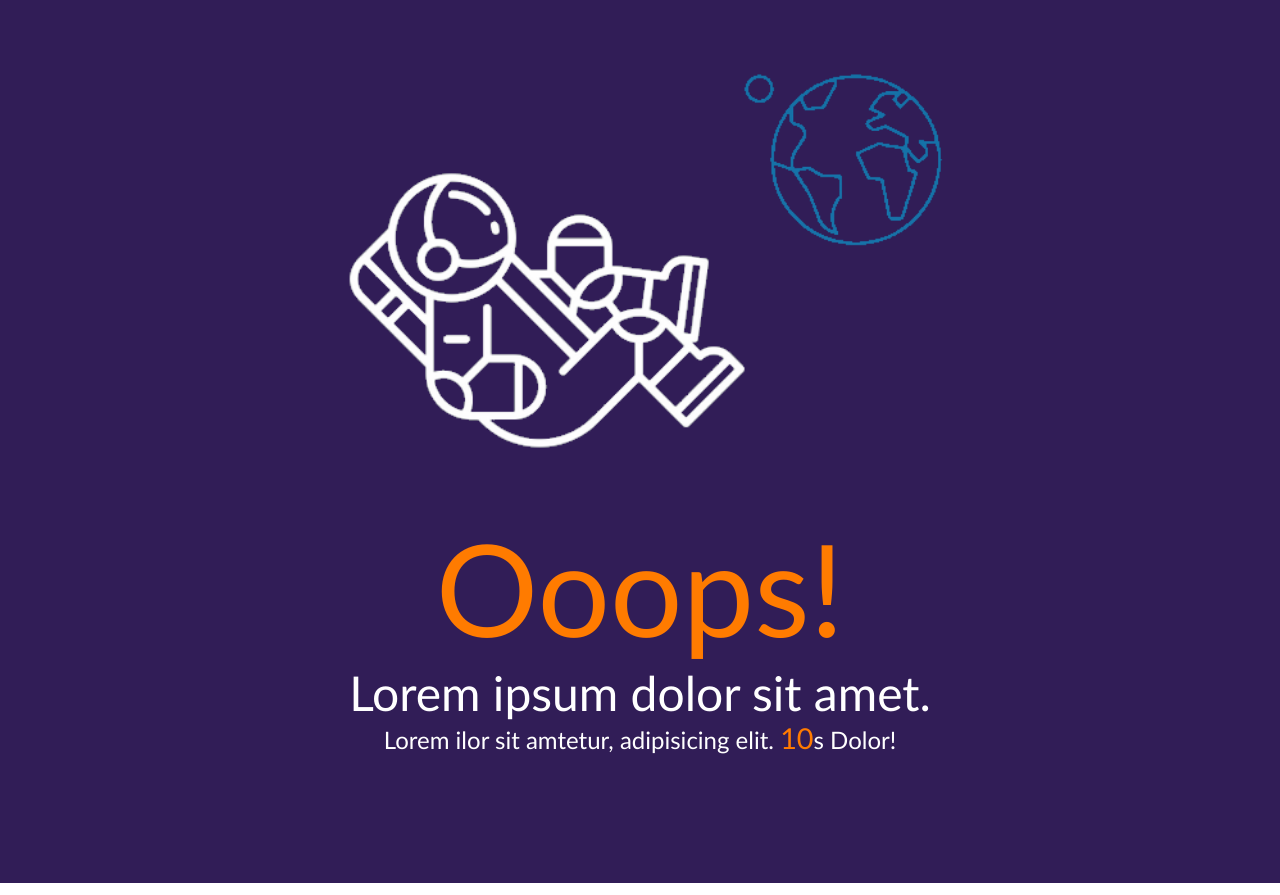
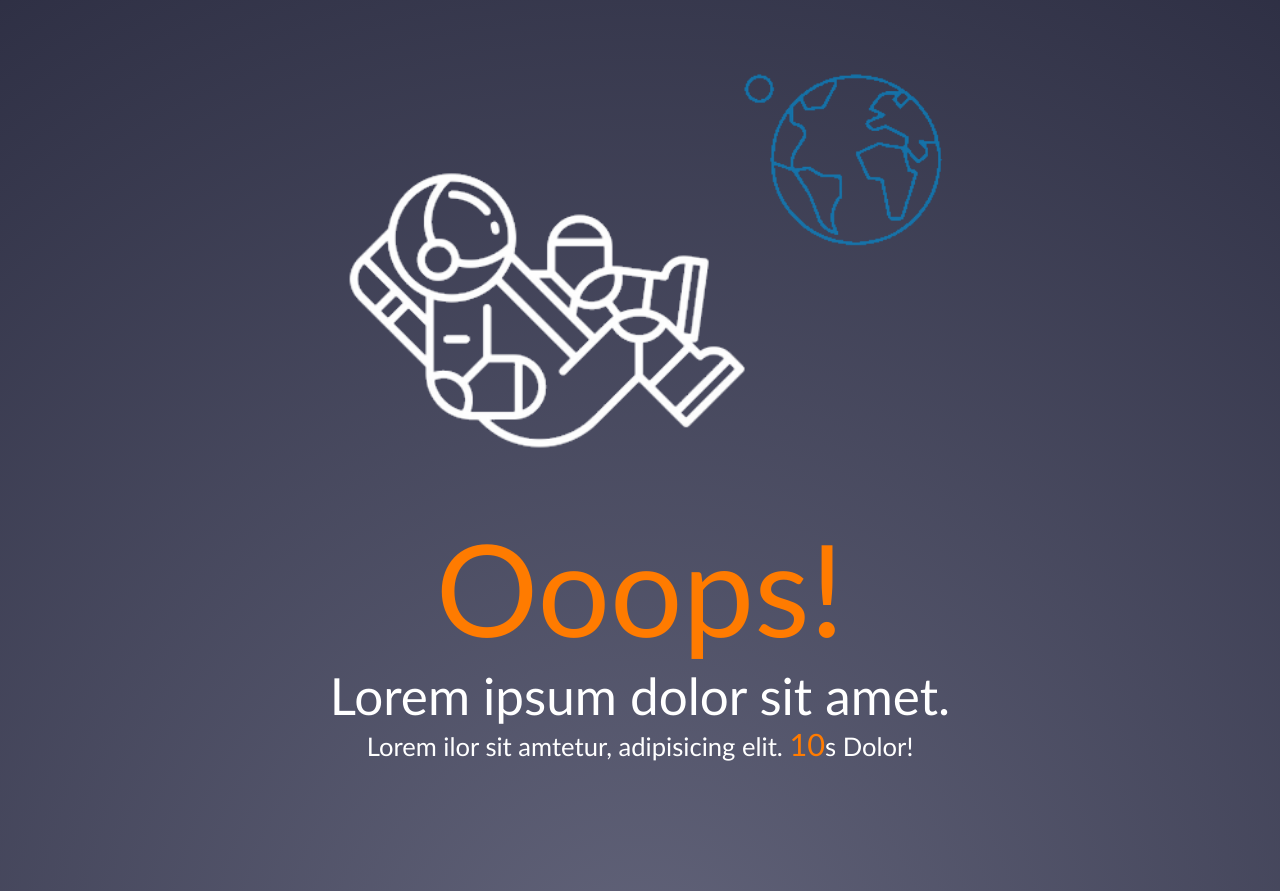
Before and after one commit to vitgri1/01-6-404-Mini-astro-4, a website: page index.html in a window 1280 px wide. Drawn offline with Linux system fonts and the light colour scheme.

Commit message:
bg and font size

```diff
--- a/index.html
+++ b/index.html
@@ -9,6 +9,7 @@
 </head>
 <body>
     <main>
+        <div class="bg"></div>
         <img src="./Mini-astro.png" alt="Astro">
         <h1>Ooops!</h1>
         <p>Lorem ipsum dolor sit amet.</p>
--- a/main.css
+++ b/main.css
@@ -4,18 +4,30 @@ body{
 main{
     display: inline-block;
     width: 100%;
-    background-color: rgb(49, 29, 87);
     text-align: center;
     color: white;
     font-family: 'Gill Sans', 'Gill Sans MT', Calibri, 'Trebuchet MS', sans-serif;
+    overflow: hidden;
+    position: relative;
+}
+.bg{
+    position: absolute;
+    z-index: -1;
+    width: 100%;
+    height: 2000px;
+    background: rgb(59,61,89);
+    background: radial-gradient(circle
+    , rgba(59, 61, 89, 0.8) 0%, rgb(21, 22, 42) 150%);
+    background-size: 100%;
 }
 img{
     float: top;
     width: 60%;
+    user-select: none;
 }
 h1{
     color: rgb(255, 123, 0);
-    font-size: 800%;
+    font-size: 10vw;
     font-weight: normal;
 }
 p,
@@ -23,10 +35,10 @@ h1{
     margin: 0;
 }
 p:first-of-type{
-    font-size: 300%;
+    font-size: 4vw;
 }
 p:last-of-type{
-    font-size: 150%;
+    font-size: 2vw;
     margin-bottom: 10%;
 }
 time{
```
